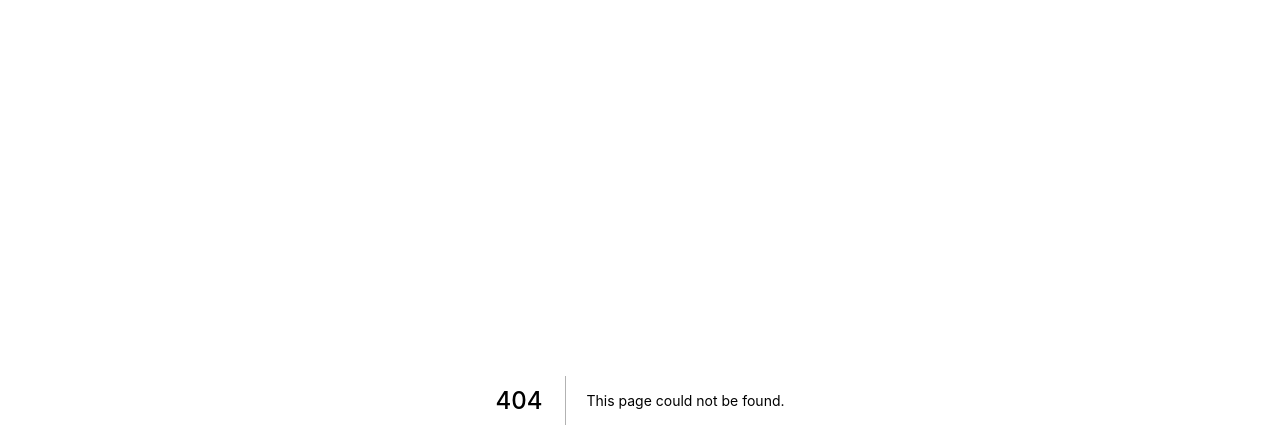
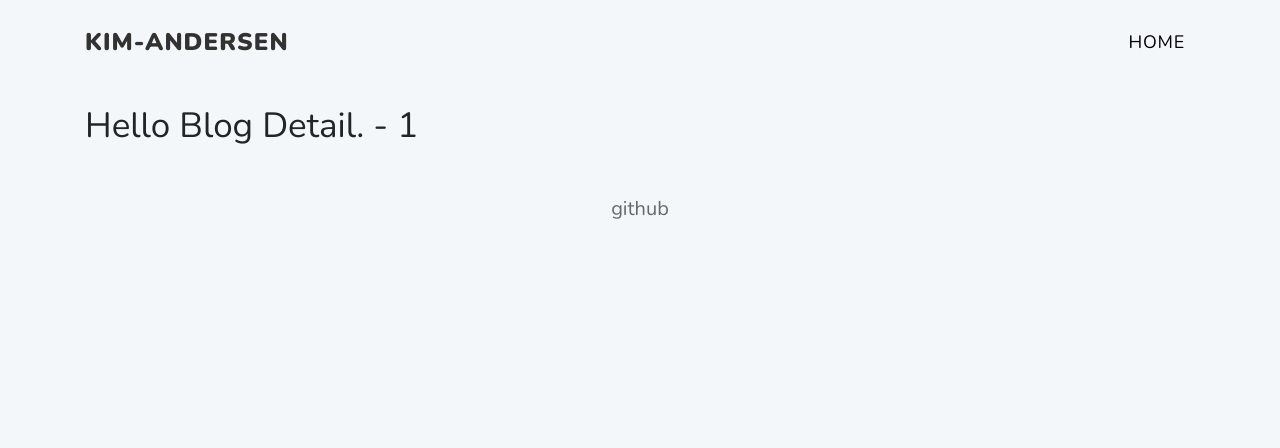
Before and after one commit to ravenlycans/udemy-nextjs-sanity-cms-serverless, a Next.js app in the folder blog/: page /blogs/1 in a window 1280 px wide. Before the commit this address had no page. Shown: the top 448 px of the page. Built offline with nearby package versions, Linux system fonts and the light colour scheme.

Commit message:
Update for end of lecture 21.

```diff
--- a/blog/components/BlogNavbar.js
+++ b/blog/components/BlogNavbar.js
@@ -1,4 +1,5 @@
 import {Navbar,Nav} from 'react-bootstrap';
+import Link from 'next/link';
 
 
 const BlogNavbar = () => {
@@ -9,14 +10,19 @@ const BlogNavbar = () => {
             bg="transparent"
             expand="lg" >
         <Navbar.Brand className="fj-navbar-brand">
-            <a href="#">Kim-Andersen</a>
+            <Link href='/'>
+                <a className="fj-navbar-brand-link">Kim-Andersen</a>
+            </Link>
         </Navbar.Brand>
         <Navbar.Toggle aria-controls="basic-navbar-nav" />
         <Navbar.Collapse id="basic-navbar-nav">
             <Nav className="ml-auto">
             <Nav.Link
-                className="fj-navbar-item fj-navbar-link"
-                href='/'>Home
+                as={() =>
+                    <Link href='/'>
+                        <a className="fj-navbar-item fj-navbar-link">Home</a>
+                    </Link>
+                }>
             </Nav.Link>
             </Nav>
         </Navbar.Collapse>
--- /dev/null
+++ b/blog/pages/blogs/[slug].js
@@ -0,0 +1,15 @@
+import PageLayout from 'components/PageLayout';
+import { useRouter } from 'next/router';
+
+
+const BlogDetail = () => {
+    const router = useRouter();
+    debugger;
+    return (
+        <PageLayout>
+            <h1>Hello Blog Detail. - {router.query?.slug}</h1>
+        </PageLayout>
+    )
+}
+
+export default BlogDetail;
--- a/blog/pages/index.js
+++ b/blog/pages/index.js
@@ -30,6 +30,10 @@ export default function Home({blogs, authors}) {
                   coverImage={blog.coverImage}
                   publishAt={blog.publishAt}
                   author={blog.author}
+                  link={{
+                    href:'/blogs/[slug]',
+                    as:`/blogs/${blog.slug}`
+                  }}
                 />
               </Col>
               )
--- a/blog/styles/index.scss
+++ b/blog/styles/index.scss
@@ -1,3 +1,4 @@
+@import url('https://fonts.googleapis.com/css2?family=Nunito:ital,wght@0,400;0,900;1,400;1,600&display=swap');
 
 html, body {
     height: 100%;
@@ -137,6 +138,8 @@ html, body {
   }
 
   // HEADER STARTS
+
+
   .fj-navbar.fj-nav-base {
     width: 100%;
     padding: 20px 0px;
@@ -155,8 +158,13 @@ html, body {
         margin-right: 10px;
       }
 
+      &-brand-link {
+        color: rgba(0, 0, 0, 0.8);
+        font-weight: 900;
+      }
+
       &-link {
-        color: black;
+        color: rgb(0,0,0);
         letter-spacing: 0.8px;
         font-size: 18px;
         text-transform: uppercase;
```
Also changed, not shown: blog/components/CardItem.js (+9 -4 lines).
